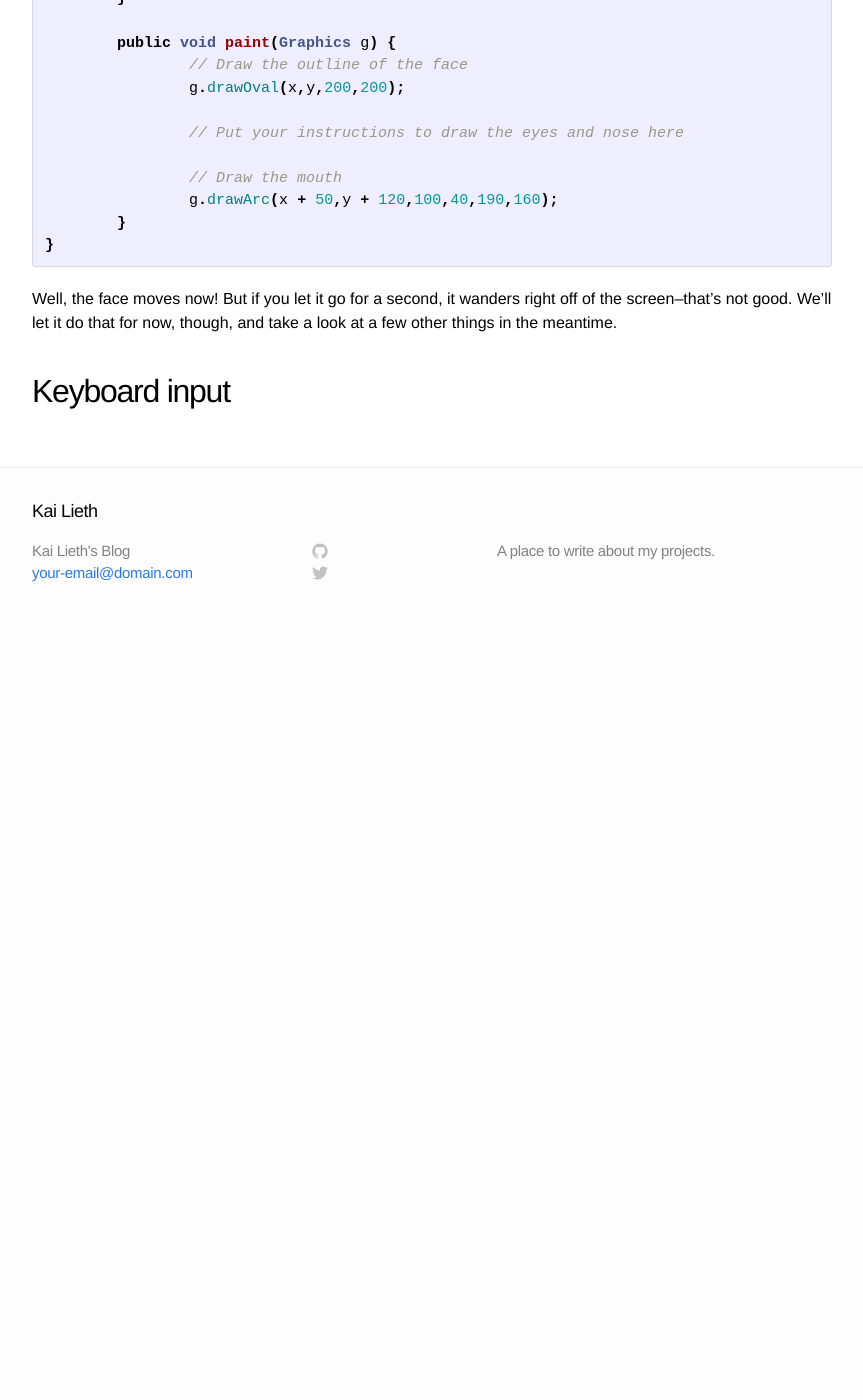
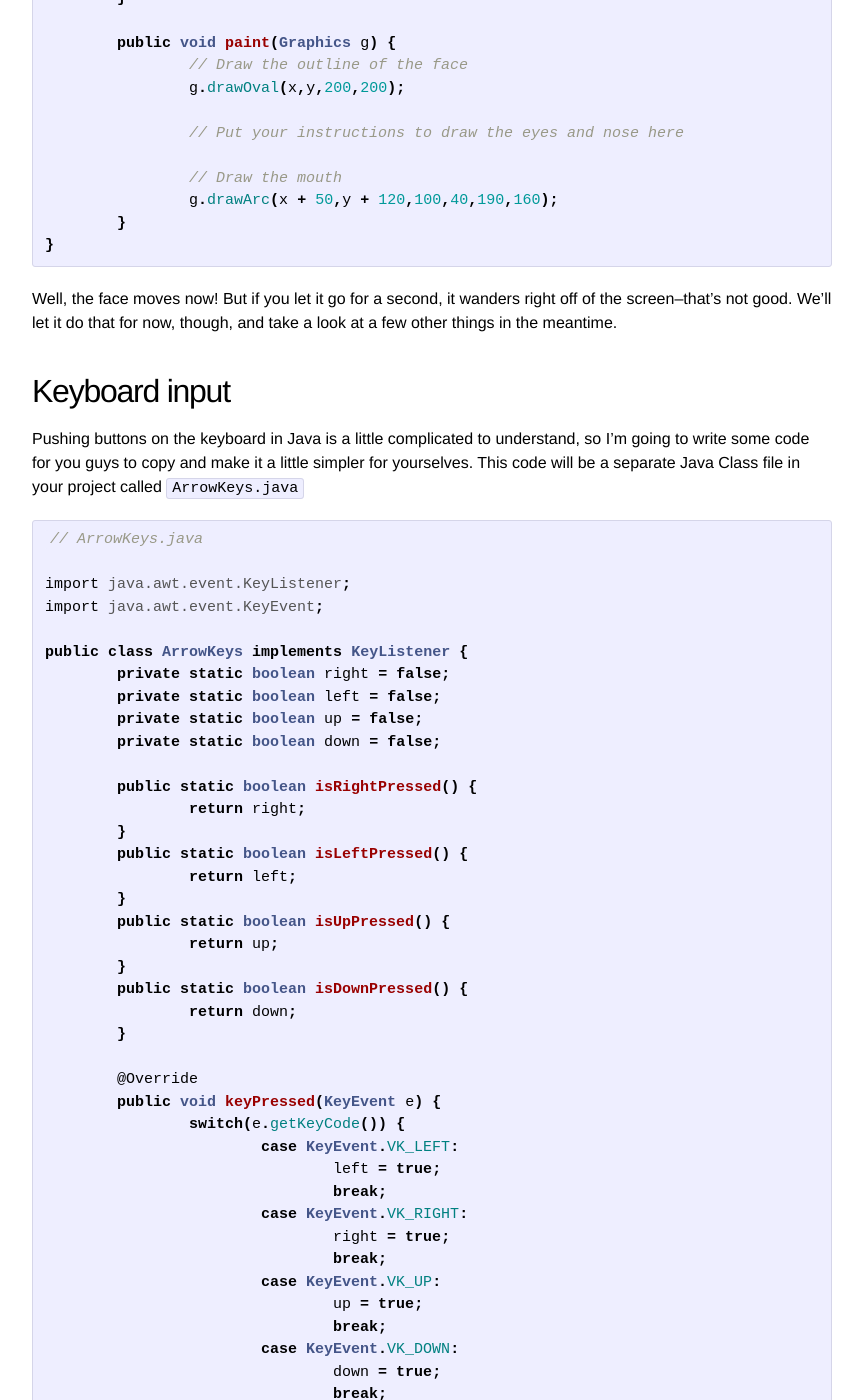
Before and after one commit to klieth/klieth.github.io, a Jekyll site: the page built from _posts/2014-08-06-java-graphics-2.markdown, in a window 1280 px wide and 1400 px high, scrolled down 6543 px. Shown: the whole window, without its empty margins (208-1071 px from the left). Built offline with Jekyll 4.4.1, drawn with Linux system fonts in a browser that asks for light colours; before the commit the page ends 7173 px from its top, so only the background shows below that; some of the changed text lies outside the part shown.

Commit message:
keyboard stuff

```diff
--- a/_posts/2014-08-06-java-graphics-2.markdown
+++ b/_posts/2014-08-06-java-graphics-2.markdown
@@ -262,3 +262,121 @@ public class HappyFace {
 Well, the face moves now! But if you let it go for a second, it wanders right off of the screen--that's not good. We'll let it do that for now, though, and take a look at a few other things in the meantime.
 
 ## Keyboard input
+
+Pushing buttons on the keyboard in Java is a little complicated to understand, so I'm going to write some code for you guys to copy and make it a little simpler for yourselves. This code will be a separate Java Class file in your project called `ArrowKeys.java`
+
+{% highlight java %}
+// ArrowKeys.java
+
+import java.awt.event.KeyListener;
+import java.awt.event.KeyEvent;
+
+public class ArrowKeys implements KeyListener {
+	private static boolean right = false;
+	private static boolean left = false;
+	private static boolean up = false;
+	private static boolean down = false;
+
+	public static boolean isRightPressed() {
+		return right;
+	}
+	public static boolean isLeftPressed() {
+		return left;
+	}
+	public static boolean isUpPressed() {
+		return up;
+	}
+	public static boolean isDownPressed() {
+		return down;
+	}
+
+	@Override
+	public void keyPressed(KeyEvent e) {
+		switch(e.getKeyCode()) {
+			case KeyEvent.VK_LEFT:
+				left = true;
+				break;
+			case KeyEvent.VK_RIGHT:
+				right = true;
+				break;
+			case KeyEvent.VK_UP:
+				up = true;
+				break;
+			case KeyEvent.VK_DOWN:
+				down = true;
+				break;
+			default:
+				System.out.println("No action defined");
+				break;
+		}
+	}
+	@Override
+	public void keyReleased(KeyEvent e) {
+		switch(e.getKeyCode()) {
+			case KeyEvent.VK_LEFT:
+				left = false;
+				break;
+			case KeyEvent.VK_RIGHT:
+				right = false;
+				break;
+			case KeyEvent.VK_UP:
+				up = false;
+				break;
+			case KeyEvent.VK_DOWN:
+				down = false;
+				break;
+			default:
+				System.out.println("No action defined");
+				break;
+		}
+	}
+	@Override
+	public void keyTyped(KeyEvent e) {
+	}
+}
+{% endhighlight %}
+
+Once that's included in your project, you can use these four functions to test whether the keys on the keyboard have been pressed:
+
+- ArrowKeys.isRightPressed()
+- ArrowKeys.isLeftPressed()
+- ArrowKeys.isUpPressed()
+- ArrowKeys.isDownPressed()
+
+Here's an example of how you might use it:
+
+{% highlight java %}
+// HappyFace.java
+
+import java.awt.Graphics;
+
+public class HappyFace {
+
+	private int x;
+	private int y;
+
+	public HappyFace() {
+		x = 0;
+		y = 0;
+	}
+
+	public void move() {
+		if (ArrowKeys.isRightPressed()) {
+			x = x + 2;
+		} else if (ArrowKeys.isLeftPressed()) {
+			x = x - 2;
+		}
+		// Do the same thing here, but using up/down keys and change y
+	}
+
+	public void paint(Graphics g) {
+		// Draw the outline of the face
+		g.drawOval(x,y,200,200);
+
+		// Put your instructions to draw the eyes and nose here
+
+		// Draw the mouth
+		g.drawArc(x + 50,y + 120,100,40,190,160);
+	}
+}
+{% endhighlight %}
```
